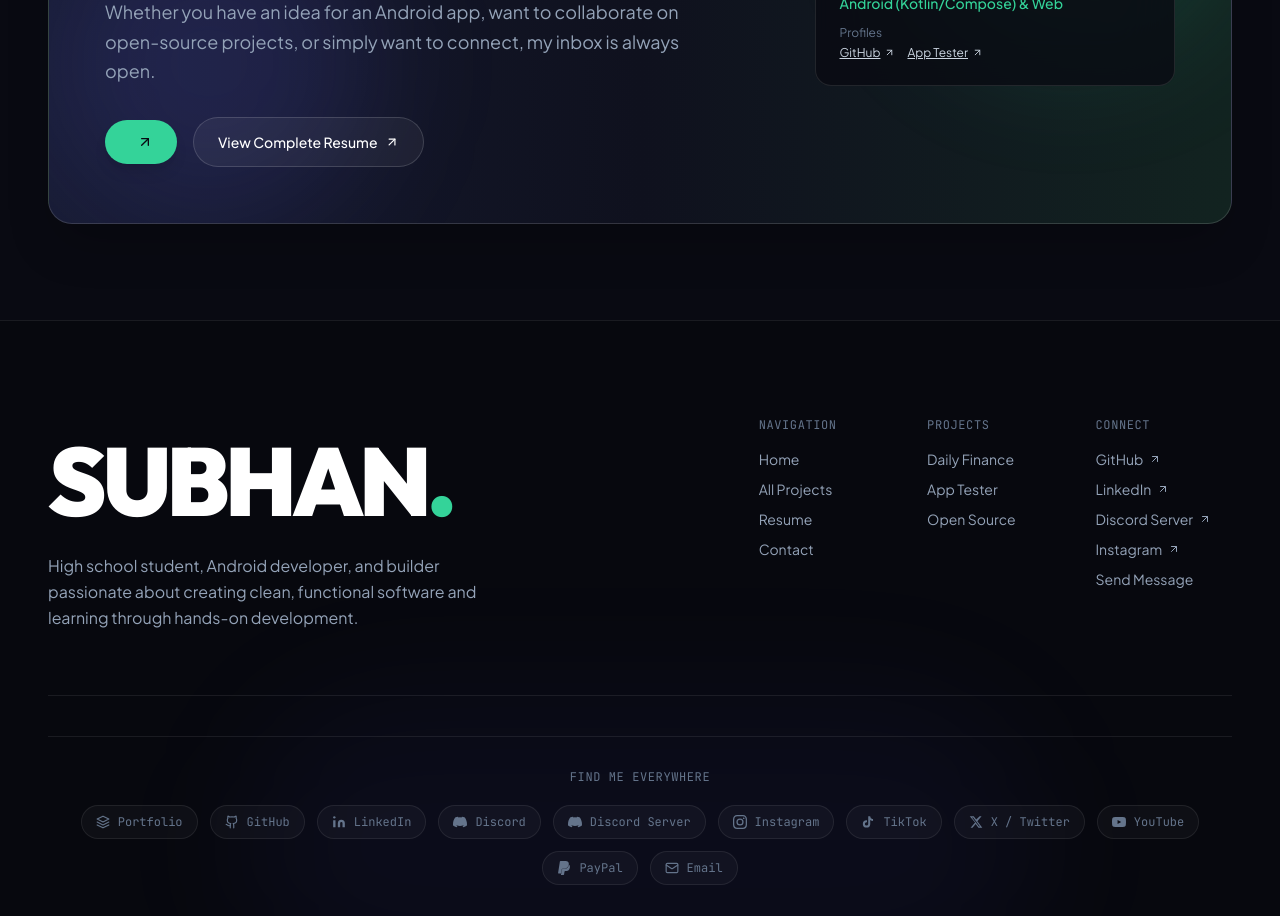
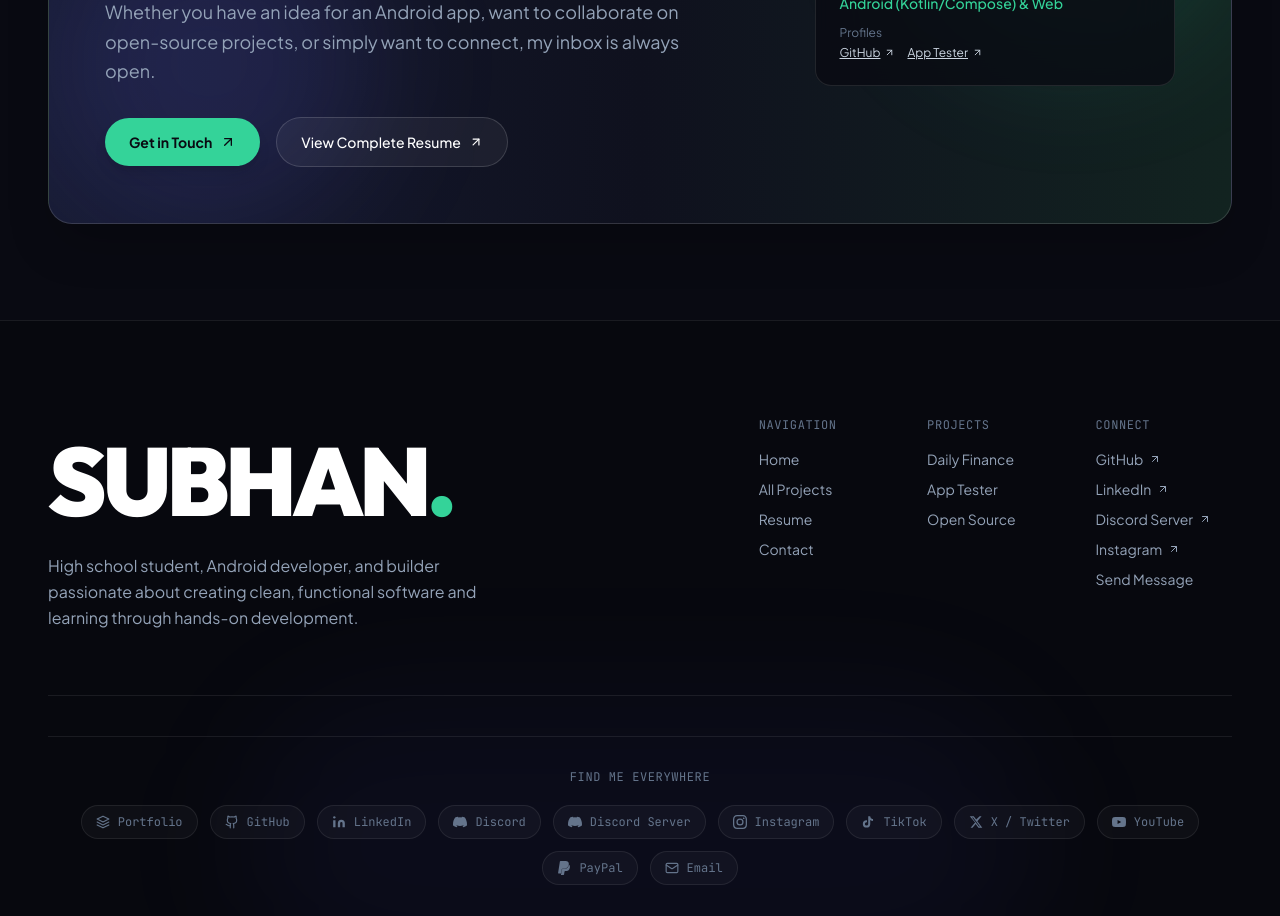
Before and after one commit to Subhan-Haider/my-prof, a Next.js app: page / in a window 1280 px wide. Shown: the part 8300-9216 px from the top of the page. Built offline with nearby package versions, Linux system fonts and the light colour scheme; no server answers.

Commit message:
feat: implement home page dashboard with portfolio showcase and interactive components

```diff
--- a/app/page.tsx
+++ b/app/page.tsx
@@ -961,7 +961,7 @@ export default function Home() {
                     href="/contact"
                     className="flex items-center gap-2 rounded-full bg-[#34d399] px-6 py-3.5 text-sm font-bold text-[#090a12] shadow-lg hover:bg-[#6ee7b7] hover:scale-105 transition-all"
                   >
-                    <span></span>
+                    <span>Get in Touch</span>
                     <ArrowUpRight size={16} />
                   </Link>
 
```
